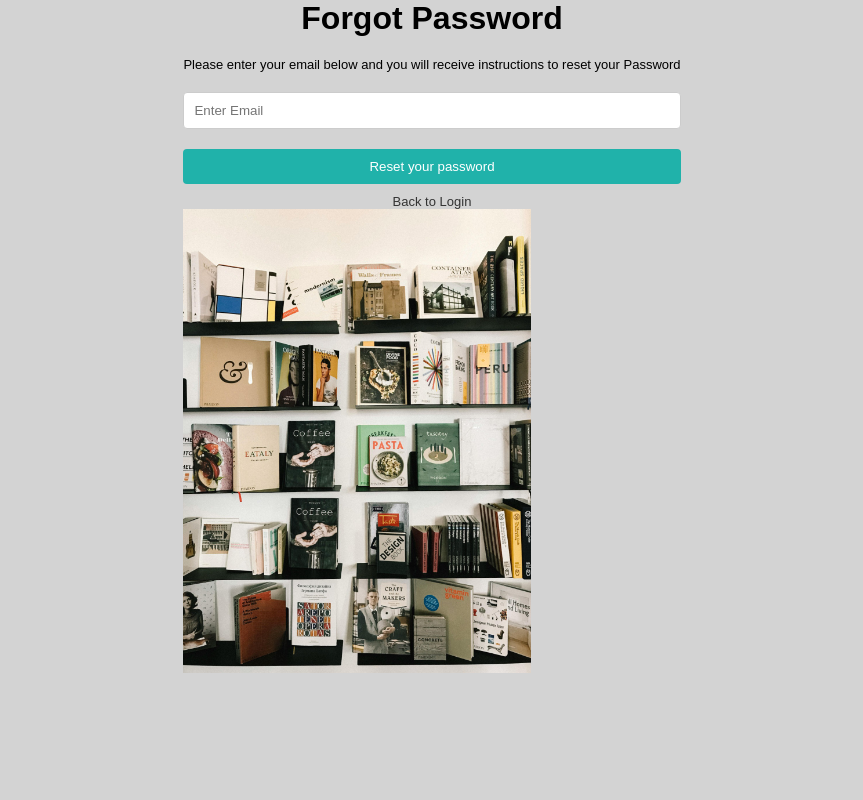
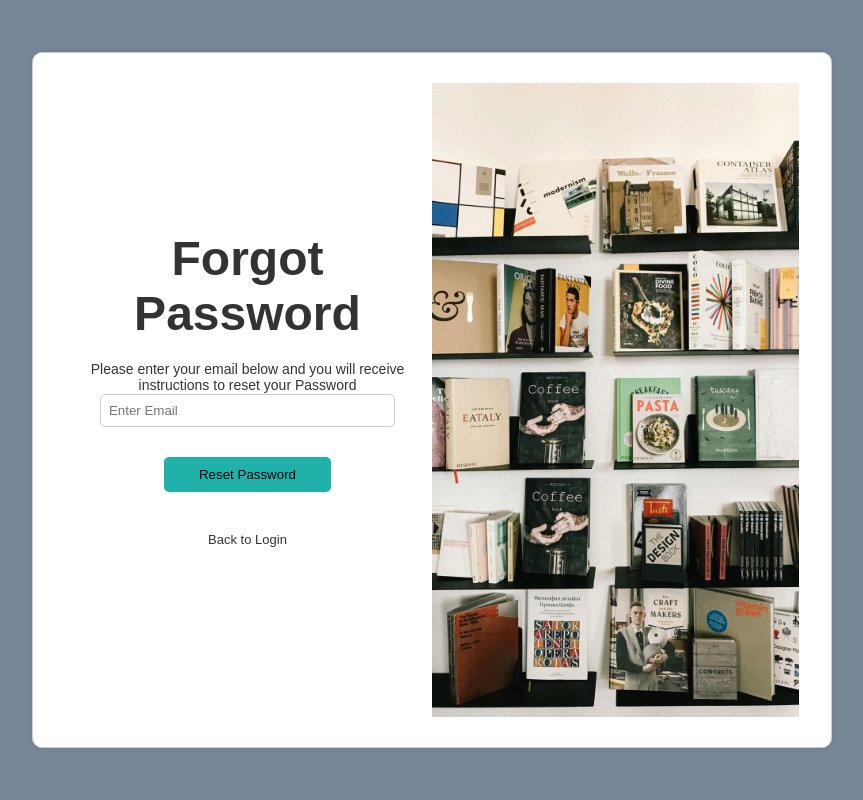
Before and after one commit to DulanjaliSankapaliKoswatte/Group11_LibryMangmnt, a PHP site: page /forgot.html in a window 1280 px wide. Shown: the whole page, without its empty margins (208-1071 px from the left). Run offline with PHP 8.4, Linux system fonts and the light colour scheme.

Commit message:
Reset UI

```diff
--- a/ITIS_Project/forgot.css
+++ b/ITIS_Project/forgot.css
@@ -4,92 +4,139 @@
     box-sizing: border-box;
 }
 
-
-
 body{
     display: flex;
     justify-content: center;
     align-items: center;
-    height: auto;
-    background-color: lightgrey;
+    height: 100vh;
+    background-color: lightslategrey;
     font-family: Arial, Helvetica, sans-serif;
+    padding: 100px;
+
+    background-size: cover;
 }
 
 
 
+.forgot-container{
+    background-color: white;
+    display: flex;
+    padding: 30px;
+    border: 1px solid #ccc;
+    text-align: center;
+    width: 100%;
+    border-radius: 10px;
+    box-shadow: 0 0 10px rgba(0, 0, 0, 0.1);
+    max-width: 800px;
+    height: 87vh;
 
-.logo{
-    width: 350px;
 
-    padding-right: 2px;
 
 }
+.forgot-container .left, .forgot-container .right {
+    flex: 1;
+}
 
-.container{
+.forgot-container .left {
     display: flex;
+    justify-content: center;
     align-items: center;
-    background-color: white;
-    border-radius: 8px;
-    box-shadow: 0px 0px 10px rgba(0, 0, 0, 0.1);
-    padding: 50px;
+    overflow: hidden;
+    border-top-left-radius: 5px;
+    border-bottom-left-radius: 5px;
+    padding: 0px;
+    margin: 0px;
+    flex-direction: row-reverse;
+}
+
+.forgot-container .right img {
+    width: 100%;
+    height: 100%;
+    object-fit: cover;
+}
+
+.forgot-container .right {
+    display: flex;
+    flex-direction: column;
     justify-content: center;
-    margin: 50px;
+    align-items: center;
 
 
 }
 
-.form-container{
-max-width: 350px;
-background-color: white;
-padding-left: 20px;
+h2{
+    margin-bottom: 20px;
+    font-size: 24px;
+    color:#333;
+
 
 }
 
-h1{
-    margin-bottom: 20px;
-    text-align: center;
+form{
+    font-size: 24px;
+    color:#333;
+    margin-bottom: 50px;
+    margin: 0px;
+
 
 }
 
-p{
-    margin-bottom: 20px;
-    font-size: small;
-    text-align: center;
+
+label{
+    display: block;
+    text-align: left;
+    margin-bottom: 5px;
+    font-weight: bold;
+
 }
 
-input[type= "email"]{
-    width: 100%;
-    padding: 10px;
+input{
+    width: 80%;
+    padding: 8px;
     margin-bottom: 20px;
-    border: 1px solid #ccc;
-    border-radius: 4px;
-    box-sizing: border-box;
+    border:1px solid #ccc;
+    border-radius: 5px;
+
 }
 
-input[type="submit"]{
-    width: 100%;
-    padding: 10px;
-    background-color:lightseagreen ;
-    color: #fff;
+button{
+    padding: 10px 0;
     border: none;
-    border-radius: 4px;
+    border-radius: 5px;
     cursor: pointer;
+    margin: 10px;
+    background-color: lightseagreen;
+    width: 45%;
+
 
 }
+p{
+    margin-top: 20px;
+    font-size: 14px;
+    color:#333
+}
+a{
+    text-decoration: none;
+    margin-top: 10px;
+    font-size: small;
+
+
+    color: #333;
+}
+a:hover{
+    text-decoration: underline;
+}
+
+
 
 button:hover{
     opacity: 0.8;
 }
 
-a{
-    text-decoration: none;
-    margin-top: 10px;
-    font-size: small;
-    text-align: center;
-    display: block;
-    color: #333;
+
+.logo{
+    width: 150x;
+
+    padding-right: 2px;
 
 }
-a:hover{
-    text-decoration: underline;
-}
--- a/ITIS_Project/forgot.html
+++ b/ITIS_Project/forgot.html
@@ -10,11 +10,9 @@
         <form id="forgot-form">
             <h1>Forgot Password</h1>
             <p>Please enter your email below and you will receive instructions to reset your Password</p>
-            <form id="forgot-password-form">
-                <input type="email" id="email" placeholder="Enter Email" required>
-                <input type="submit" value="Reset your password">
-            </form>
-            <a href="login.html">Back to Login</a>
+            <input type="email" id="email" placeholder="Enter Email" required>
+            <button type="submit">Reset Password</button>
+            <p></p><a href="login.html">Back to Login</a></p>
         </form>
     </div>
     <dev class="right">
```
